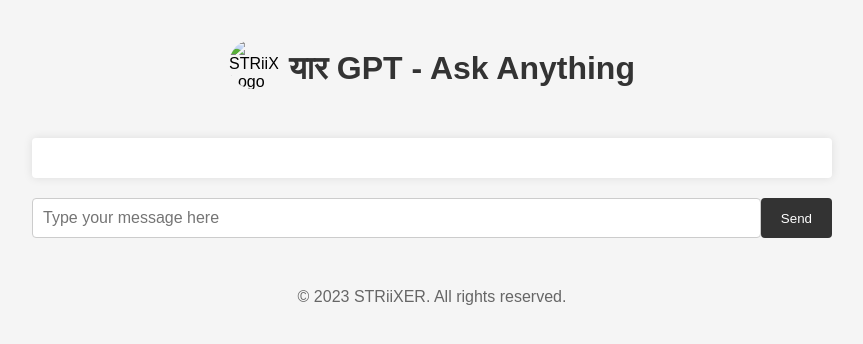
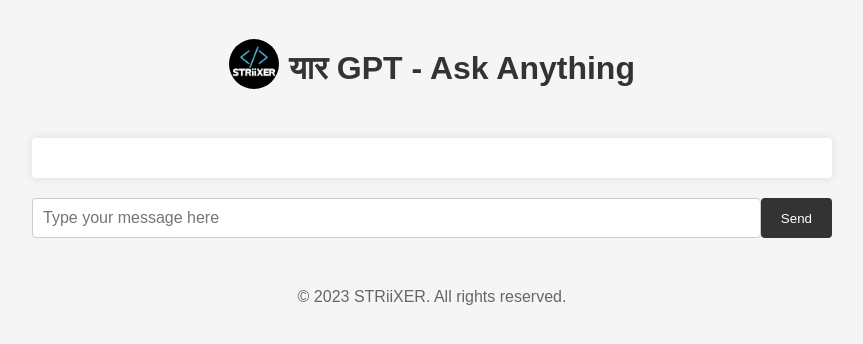
Before and after one commit to striixervro/YGP, a plain HTML site: page index.html in a window 1280 px wide. Shown: the whole page, without its empty margins (208-1071 px from the left). Drawn offline with Linux system fonts and the light colour scheme.

Commit message:
Update index.html

```diff
--- a/index.html
+++ b/index.html
@@ -117,7 +117,7 @@ h1 {
   <body>
     <div class="container">
       <div class="header-container">
-        <img src="/Assets/logo.png" alt="STRiiXER Logo" class="brand-logo" />
+        <img src="logo.png" alt="STRiiXER Logo" class="brand-logo" />
         <h1>यार GPT - Ask Anything</h1>
       </div>
       <div class="chat-area" id="chat-area"></div>
```
